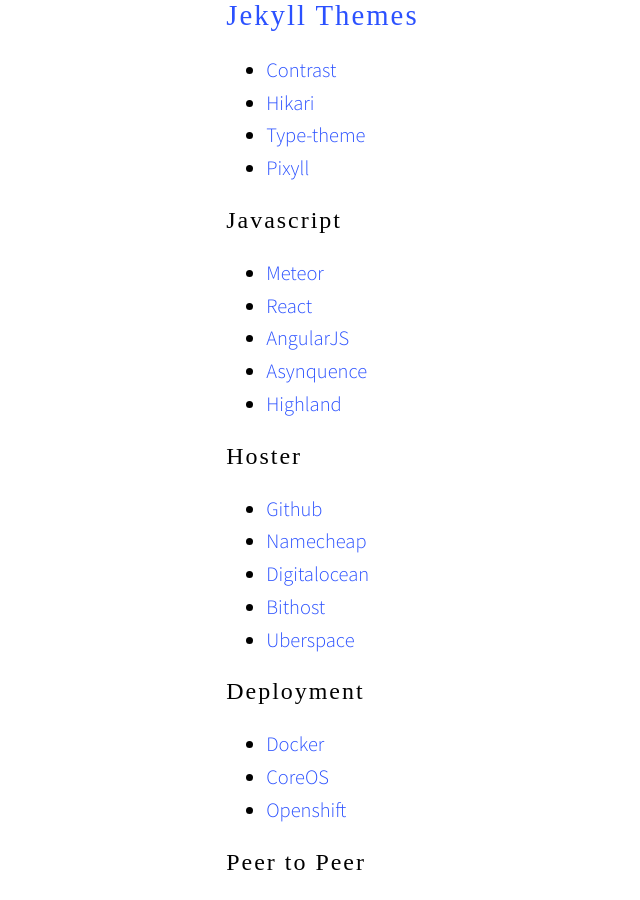
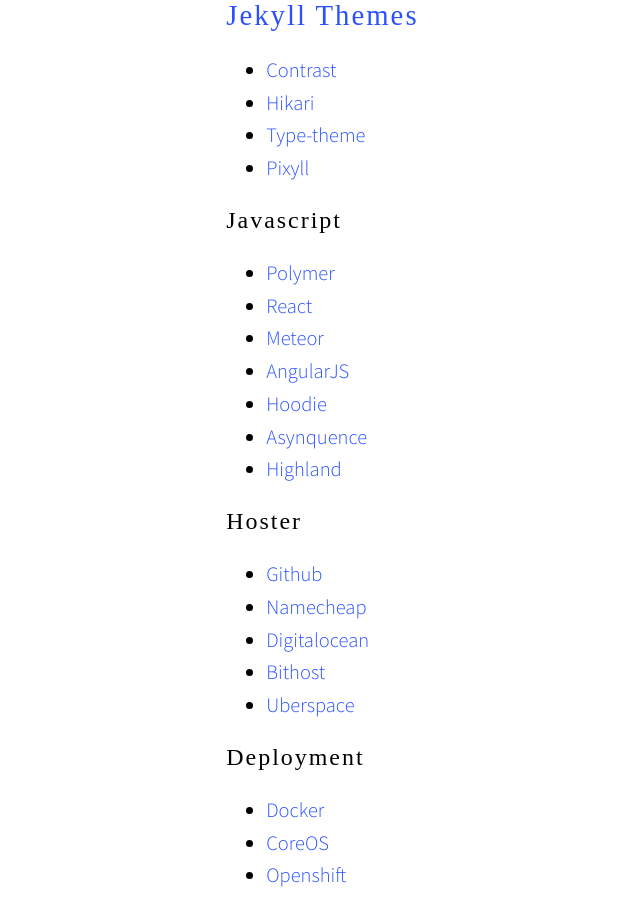
Before and after one commit to wilkistarotieno/wilkistarotieno.github.io, a Jekyll site: the page built from links.md, in a window 1280 px wide and 900 px high, scrolled down 1025 px. Shown: the whole window, without its empty margins (61-701 px from the left). Built offline with Jekyll 4.4.1, drawn with Linux system fonts in a browser that asks for light colours; some web fonts are replaced; Markdown is read by kramdown in place of the engine named in the settings; a script that is not in the unit is left out.

Commit message:
Update links.md

```diff
--- a/links.md
+++ b/links.md
@@ -36,9 +36,11 @@
 
 ### Javascript
 
+*   [Polymer](https://www.polymer-project.org/)
+*   [React](http://facebook.github.io/react/)
 *   [Meteor](https://www.meteor.com/)
-*   [React](http://facebook.github.io/react/)
 *   [AngularJS](https://angularjs.org/)
+*   [Hoodie](http://hood.ie/)
 *   [Asynquence](https://github.com/getify/asynquence)
 *   [Highland](https://github.com/caolan/highland)
 
```
